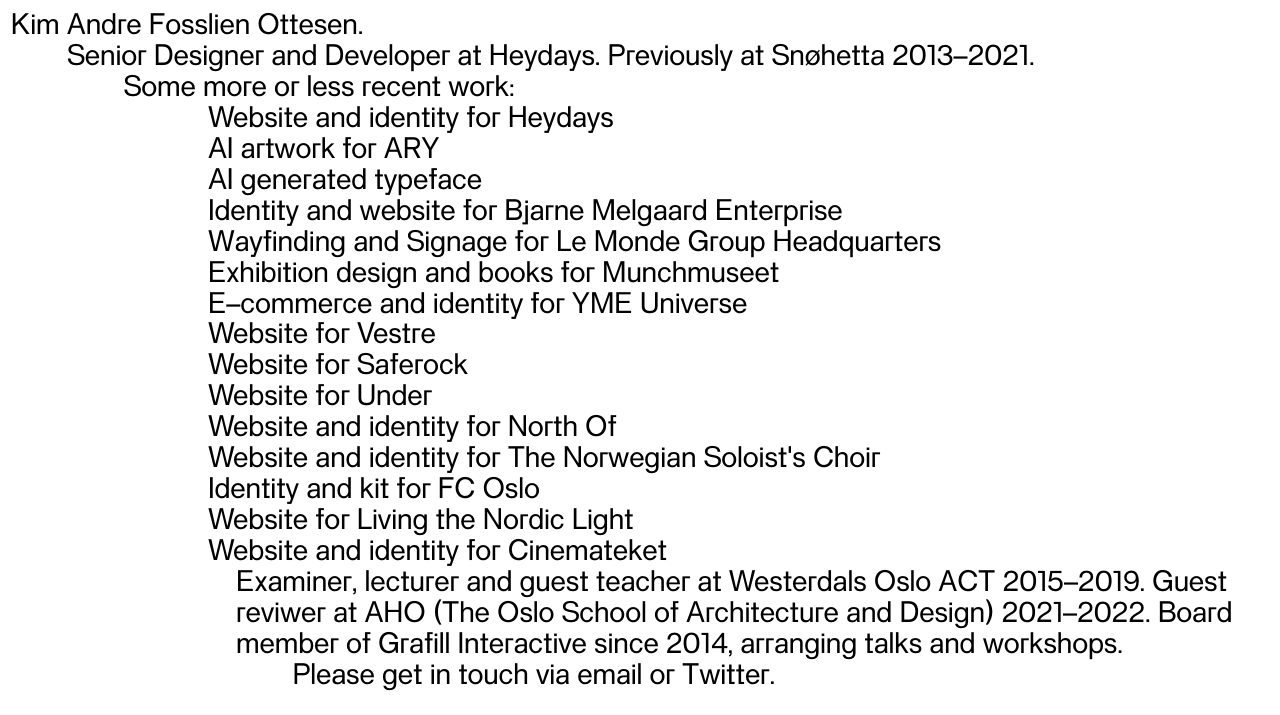
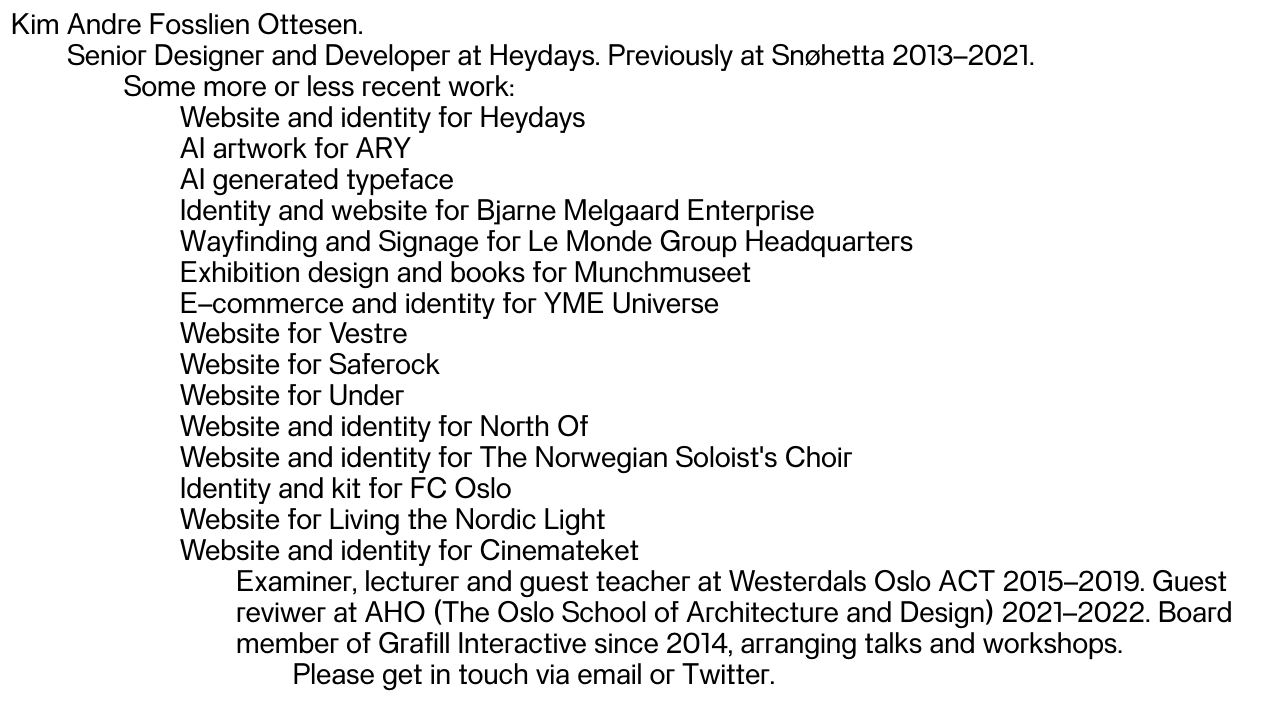
Before and after one commit to kiman3/index-placeholder, a PHP site: page / in a window 1280 px wide. Shown: the top 715 px of the page. Run offline with PHP 8.4, Linux system fonts and the light colour scheme.

Commit message:
Fixed indents

```diff
--- a/style.css
+++ b/style.css
@@ -89,7 +89,7 @@
 
       #projects-list li{
         padding-left: calc(var(--space));
-        text-indent: calc(var(--space) * -0.5);
+        text-indent: calc(var(--space) * -1);
       }
 
   #other{
```
